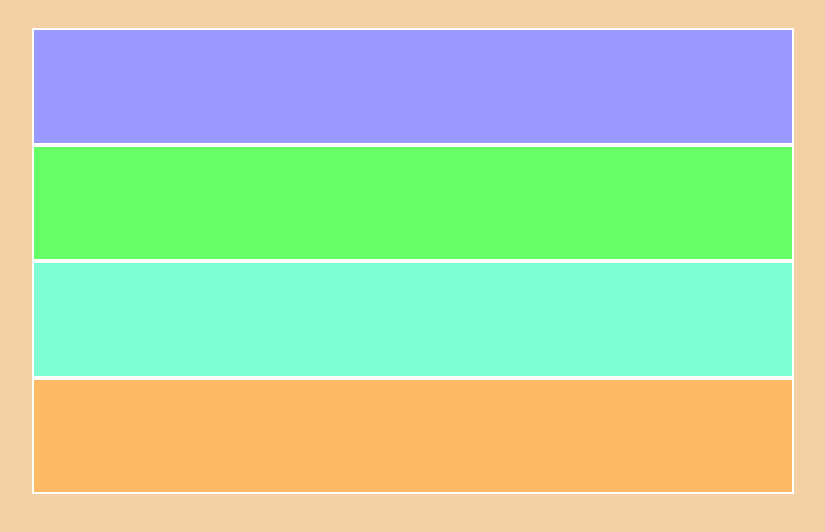
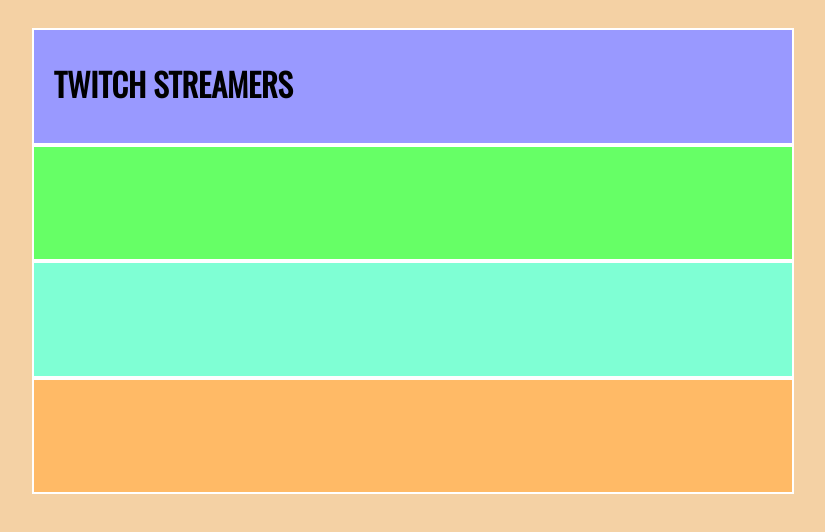
Before and after one commit to codyreandeau/Twitch.tv-API, a plain HTML site: page index.html in a window 1280 px wide. Shown: the whole page, without its empty margins (229-1054 px from the left). Drawn offline with nearby package versions, Linux system fonts and the light colour scheme.

Commit message:
Creating this in codepen; forgot to copy over the html changes into notepad++

```diff
--- a/index.html
+++ b/index.html
@@ -7,7 +7,9 @@
 <body>
 
 <div class="container">
-  <div class="one"></div>
+  <div class="one">
+      <h1>TWITCH STREAMERS</h1>
+  </div>
   <div class="two"></div>
   <div class="three"></div>
   <div class="four"></div>
```
